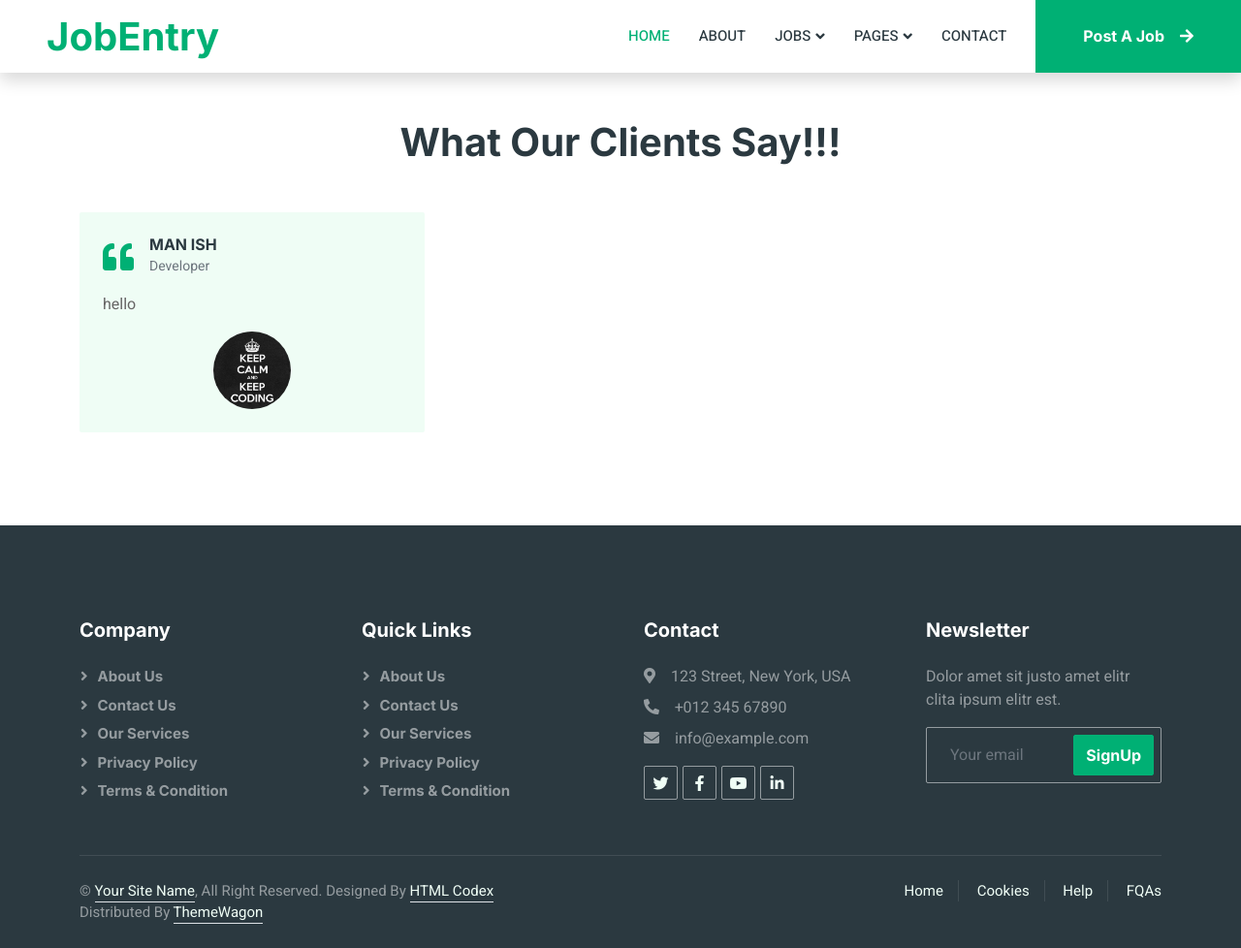
After one commit to manishpandit01/job-portal, a Django app: page /testimonial/ in a window 1280 px wide. The commit adds this page. Shown: the whole page at 97% size. Run offline with Django 5.2, Linux system fonts and the light colour scheme; data comes from the database, SQL or seed files in the repository; some libraries are stand-ins or nearby versions.

Commit message:
Adding testimonial views and template

```diff
--- a/jobportal/urls.py
+++ b/jobportal/urls.py
@@ -4,4 +4,5 @@ urlpatterns = [
     path("",views.HomeView.as_view(),name="home"),
     path('about/', views.AboutView.as_view(), name='about'),
     path("job-category/",views.JobCategoryView.as_view(),name='category_jobs'),
+    path("testimonial/",views.TestimonialView.as_view(),name="testimonial"),
 ]
--- a/jobportal/views.py
+++ b/jobportal/views.py
@@ -54,3 +54,8 @@ class CategoryListView(ListView):
     def get_queryset(self):
         category_id=self.kwargs.get('category_id')
         return JobPost.objects.filter(category_id=category_id).select_related("company","category").order_by("-created_at")
+
+class TestimonialView(ListView):
+    model=Testimonial
+    template_name="jobportal/testimonial/testimonial.html"
+    context_object_name="testimonials"
--- a/templates/jobportal/list/category.html
+++ b/templates/jobportal/list/category.html
@@ -10,9 +10,9 @@
                     {%  for lists in categories%}
                     <div class="col-lg-3 col-sm-6 wow fadeInUp" data-wow-delay="0.1s">
                         <a href="job-list.html" class="cat-item rounded p-4 h-100 text-decoration-none">
-                            <i class="fa fa-3x fa-envelope text-primary mb-4"></i>
+                            <i class="fa fa-3x fa-mail-bulk text-primary mb-4"></i>
                             <h6 class="mb-3">{{lists.name}}</h6>
-                            <p class="mb-0">{{lists.job_count}}</p>
+                            <p class="mb-0">{{lists.job_count}} Jobs</p>
                         </a>
                     </div>
                 {% endfor %}
--- a/templates/jobportal/nav.html
+++ b/templates/jobportal/nav.html
@@ -21,7 +21,7 @@
                         <a href="#" class="nav-link dropdown-toggle" data-bs-toggle="dropdown">Pages</a>
                         <div class="dropdown-menu rounded-0 m-0">
                             <a href="{% url 'category_jobs' %}" class="dropdown-item">Job Category</a>
-                            <a href="testimonial.html" class="dropdown-item">Testimonial</a>
+                            <a href="{% url 'testimonial' %}" class="dropdown-item">Testimonial</a>
                             <a href="404.html" class="dropdown-item">404</a>
                         </div>
                     </div>
--- /dev/null
+++ b/templates/jobportal/testimonial/testimonial.html
@@ -0,0 +1,33 @@
+{% extends "jobportal/base.html" %}
+{% load static %}
+{% block content %}
+
+        <!-- Testimonial Start -->
+        <div class="container-xxl py-5 wow fadeInUp" data-wow-delay="0.1s">
+            <div class="container">
+                <h1 class="text-center mb-5">What Our Clients Say!!!</h1>
+                <div class="row g-4">
+                    {% for clients in testimonials %}
+                    <div class="col-md-6 col-lg-4 wow fadeInUp" data-wow-delay="0.1s">
+                        <div class="testimonial-item bg-light rounded p-4 h-100">
+                            <div class="d-flex align-items-center mb-3">
+                                <i class="fa fa-quote-left fa-2x text-primary me-3"></i>
+                                <div class="flex-grow-1">
+                                    <h6 class="mb-0">{{clients.name}}</h6>
+                                    <small class="text-muted">{{clients.profession}}</small>
+                                </div>
+                            </div>
+                            <p class="mb-3">{{clients.message}}</p>
+                            <div class="text-center">
+                                <img class="img-fluid rounded-circle" src="{{clients.image.url}}" alt="Sarah Johnson" style="width: 80px; height: 80px; object-fit: cover;">
+                            </div>
+                        </div>
+                    </div>
+                   {% endfor %}
+                </div>
+            </div>
+        </div>
+        <!-- Testimonial End -->
+
+
+{% endblock content %}
```
Also changed, not shown: templates/jobportal/list/list.html (deleted, +0 -44 lines).
